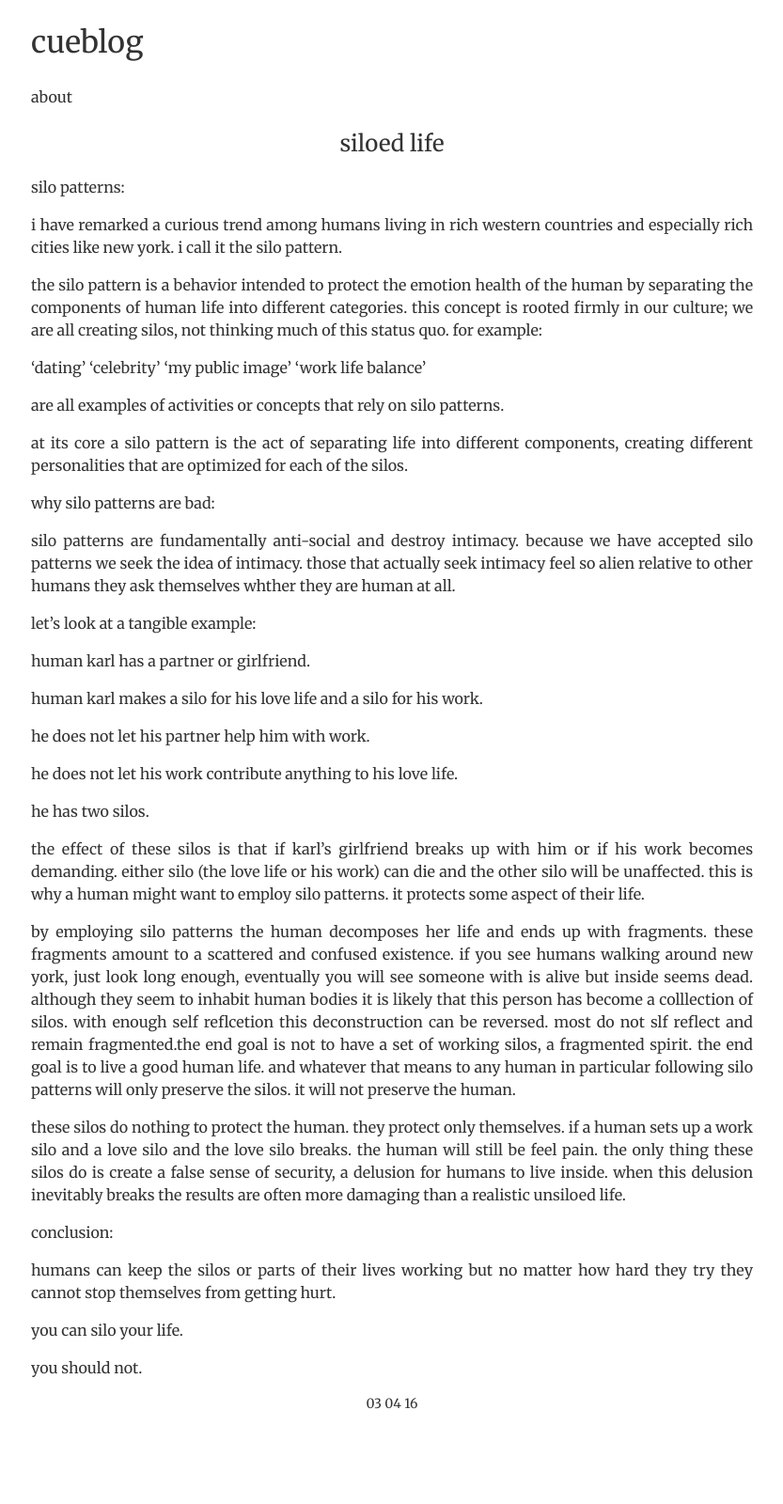
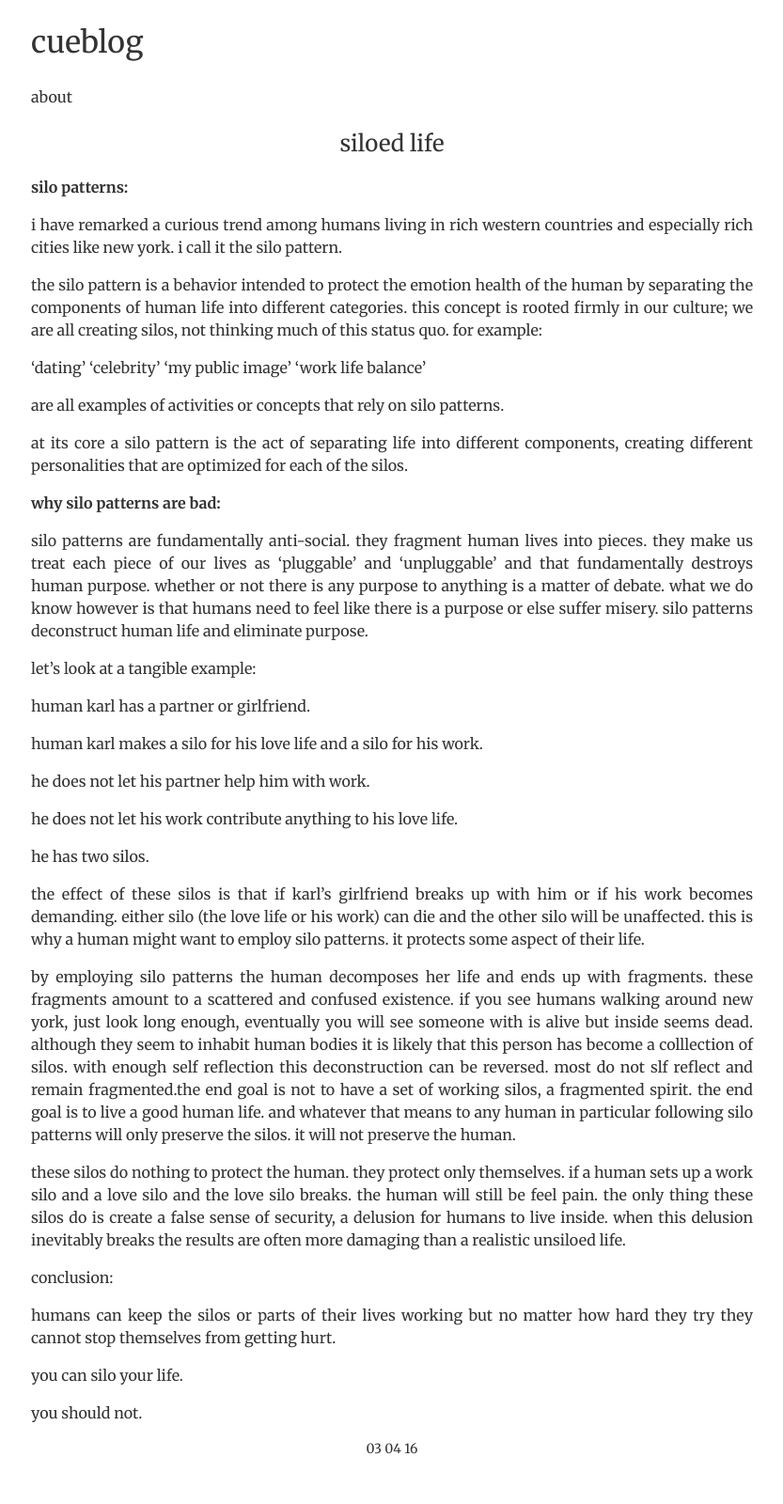
Before and after one commit to yvan/yvan.github.io, a Jekyll site: the page built from _posts/2016-03-04-siloed-life.md, in a window 1280 px wide. Shown: the whole page at 94% size, without its empty margins (223-1056 px from the left). Built offline with Jekyll 4.4.1, drawn with Linux system fonts in a browser that asks for light colours; before the commit the page ends 1552 px from its top, so only the background shows below that.

Commit message:
minor edits to siloed life

```diff
--- a/_posts/2016-03-04-siloed-life.md
+++ b/_posts/2016-03-04-siloed-life.md
@@ -3,7 +3,7 @@ layout:    post
 permalink: /siloedlife/
 ---
 
-silo patterns:
+<b>silo patterns:</b>
 
 i have remarked a curious trend among humans living in rich western countries and especially rich cities like new york. i call it the silo pattern.
 
@@ -18,9 +18,9 @@ are all examples of activities or concepts that rely on silo patterns.
 
 at its core a silo pattern is the act of separating life into different components, creating different personalities that are optimized for each of the silos.
 
-why silo patterns are bad:
+<b>why silo patterns are bad:</b>
 
-silo patterns are fundamentally anti-social and destroy intimacy. because we have accepted silo patterns we seek the idea of intimacy. those that actually seek intimacy feel so alien relative to other humans they ask themselves whther they are human at all.
+silo patterns are fundamentally anti-social. they fragment human lives into pieces. they make us treat each piece of our lives as 'pluggable' and 'unpluggable' and that fundamentally destroys human purpose. whether or not there is any purpose to anything is a matter of debate. what we do know however is that humans need to feel like there is a purpose or else suffer misery. silo patterns deconstruct human life and eliminate purpose.
 
 let's look at a tangible example:
 
@@ -36,7 +36,7 @@ he has two silos.
 
 the effect of these silos is that if karl's girlfriend breaks up with him or if his work becomes demanding. either silo (the love life or his work) can die and the other silo will be unaffected. this is why a human might want to employ silo patterns. it protects some aspect of their life.
 
-by employing silo patterns the human decomposes her life and ends up with fragments. these fragments amount to a scattered and confused existence. if you see humans walking around new york, just look long enough, eventually you will see someone with is alive but inside seems dead. although they seem to inhabit human bodies it is likely that this person has become a colllection of silos. with enough self reflcetion this deconstruction can be reversed. most do not slf reflect and remain fragmented.the end goal is not to have a set of working silos, a fragmented spirit. the end goal is to live a good human life. and whatever that means to any human in particular following silo patterns will only preserve the silos. it will not preserve the human.
+by employing silo patterns the human decomposes her life and ends up with fragments. these fragments amount to a scattered and confused existence. if you see humans walking around new york, just look long enough, eventually you will see someone with is alive but inside seems dead. although they seem to inhabit human bodies it is likely that this person has become a colllection of silos. with enough self reflection this deconstruction can be reversed. most do not slf reflect and remain fragmented.the end goal is not to have a set of working silos, a fragmented spirit. the end goal is to live a good human life. and whatever that means to any human in particular following silo patterns will only preserve the silos. it will not preserve the human.
 
 these silos do nothing to protect the human. they protect only themselves. if a human sets up a work silo and a love silo and the love silo breaks. the human will still be feel pain. the only thing these silos do is create a false sense of security, a delusion for humans to live inside. when this delusion inevitably breaks the results are often more damaging than a realistic unsiloed life.
 
```
